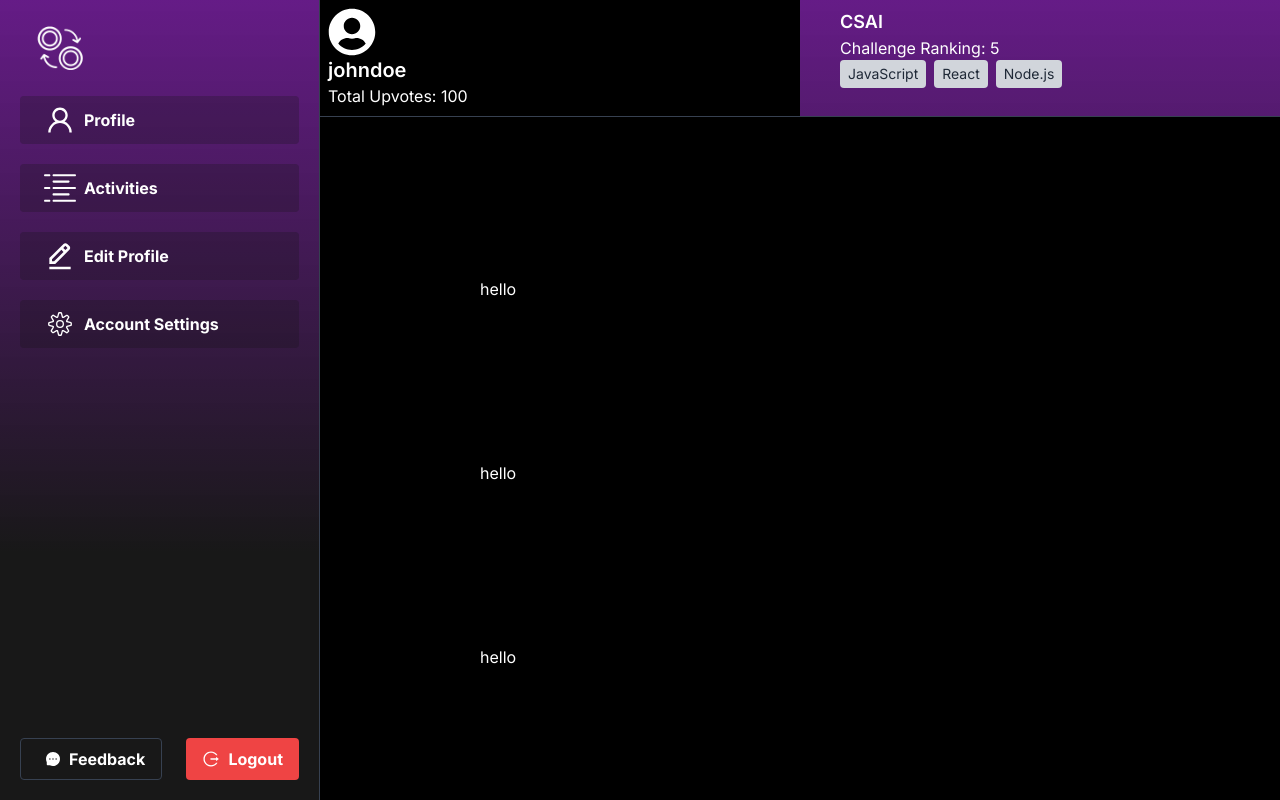
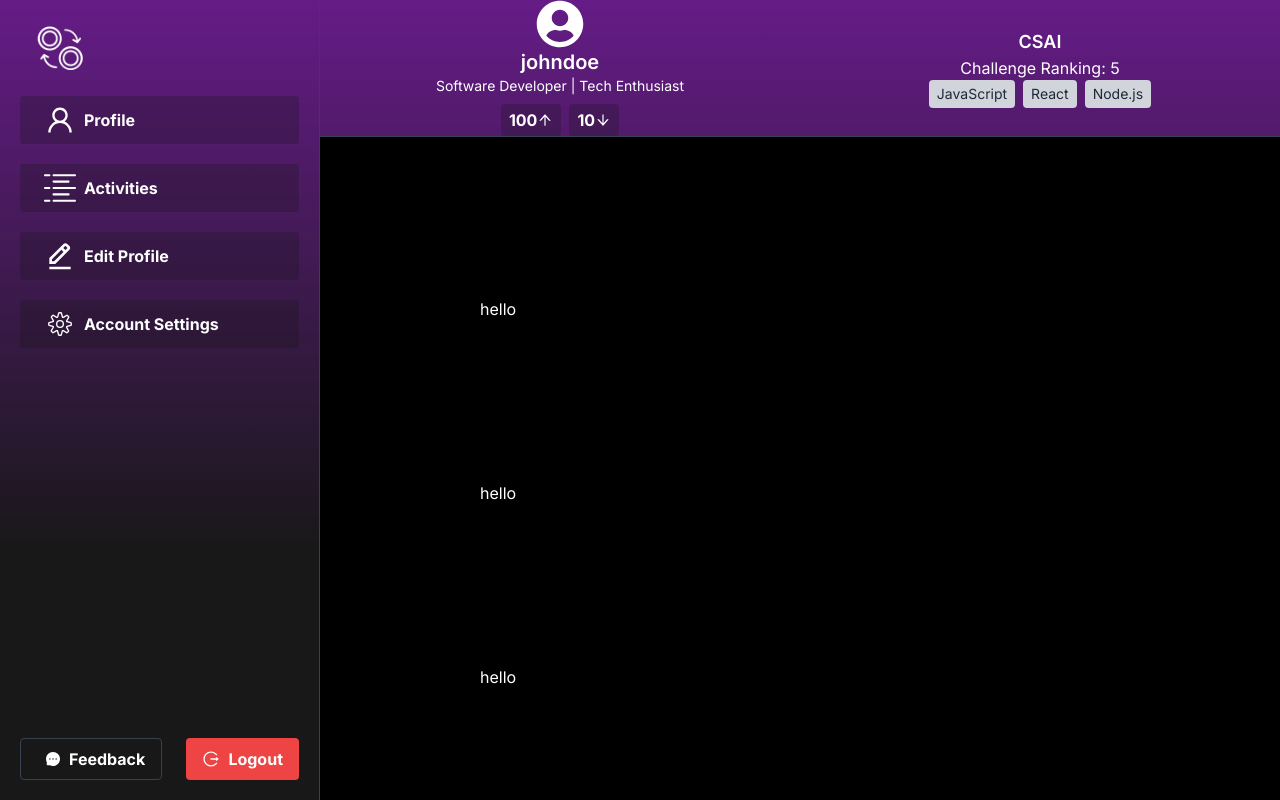
Before and after one commit to the-nexus-point/nexus-next.js, a Next.js app: page /user in a window 1280 px wide. Built offline with nearby package versions, Linux system fonts and the light colour scheme.

Commit message:
improving profile section

```diff
--- a/src/components/User.jsx
+++ b/src/components/User.jsx
@@ -1,6 +1,7 @@
 import React from "react";
 import { FaUserCircle } from "react-icons/fa";
 import UserContainer from "./shared/UserContainer";
+import { AiOutlineArrowUp, AiOutlineArrowDown } from "react-icons/ai";
 
 const Profile = () => {
   const user = {
@@ -11,7 +12,7 @@ const Profile = () => {
     location: "New York, USA",
     website: "https://www.example.com",
     upvotes: 100,
-    downvotes: 100,
+    downvotes: 10,
     department: "CSAI",
     challengeRanking: 5,
     tags: ["JavaScript", "React", "Node.js"],
@@ -21,15 +22,22 @@ const Profile = () => {
     <UserContainer>
       <div className="w-3/4 flex flex-col overflow-y-auto">
         <div className="flex border-b border-gray-700">
-          <div className="w-1/2 flex justify-between p-2 bg-black">
-            <div className="flex flex-col">
+            <div className="w-1/2 flex flex-col justify-center items-center">
               <FaUserCircle className="text-5xl hover:text-black hover:opacity-75" />
               <h2 className="text-xl font-semibold">{user.username}</h2>
-              <p>Total Upvotes: {user.upvotes}</p>
+              <p className="text-sm">{user.bio}</p>
+              <div className="flex items-center mt-2">
+                <button className="flex items-center rounded bg-neutral-900/25 hover:bg-neutral-900/40 text-white font-bold py-1 px-2">
+                  {user.upvotes}
+                  <AiOutlineArrowUp className="w-4 h-4" />
+                </button>
+                <button className="flex items-center rounded bg-neutral-900/25 hover:bg-neutral-900/40 text-white font-bold py-1 px-2 ml-2">
+                  {user.downvotes}
+                  <AiOutlineArrowDown className="w-4 h-4" />
+                </button>
+              </div>
             </div>
-          </div>
-          <div className="w-1/2 flex justify-between p-2 bg-gray">
-            <div className="mx-8">
+          <div className="w-1/2 flex flex-col justify-center items-center">
               <h2 className="text-lg font-semibold">{user.department}</h2>
               <p>Challenge Ranking: {user.challengeRanking}</p>
               <div className="flex space-x-2">
@@ -42,7 +50,6 @@ const Profile = () => {
                   </span>
                 ))}
               </div>
-            </div>
           </div>
         </div>
         <div className="bg-black p-20">
```
